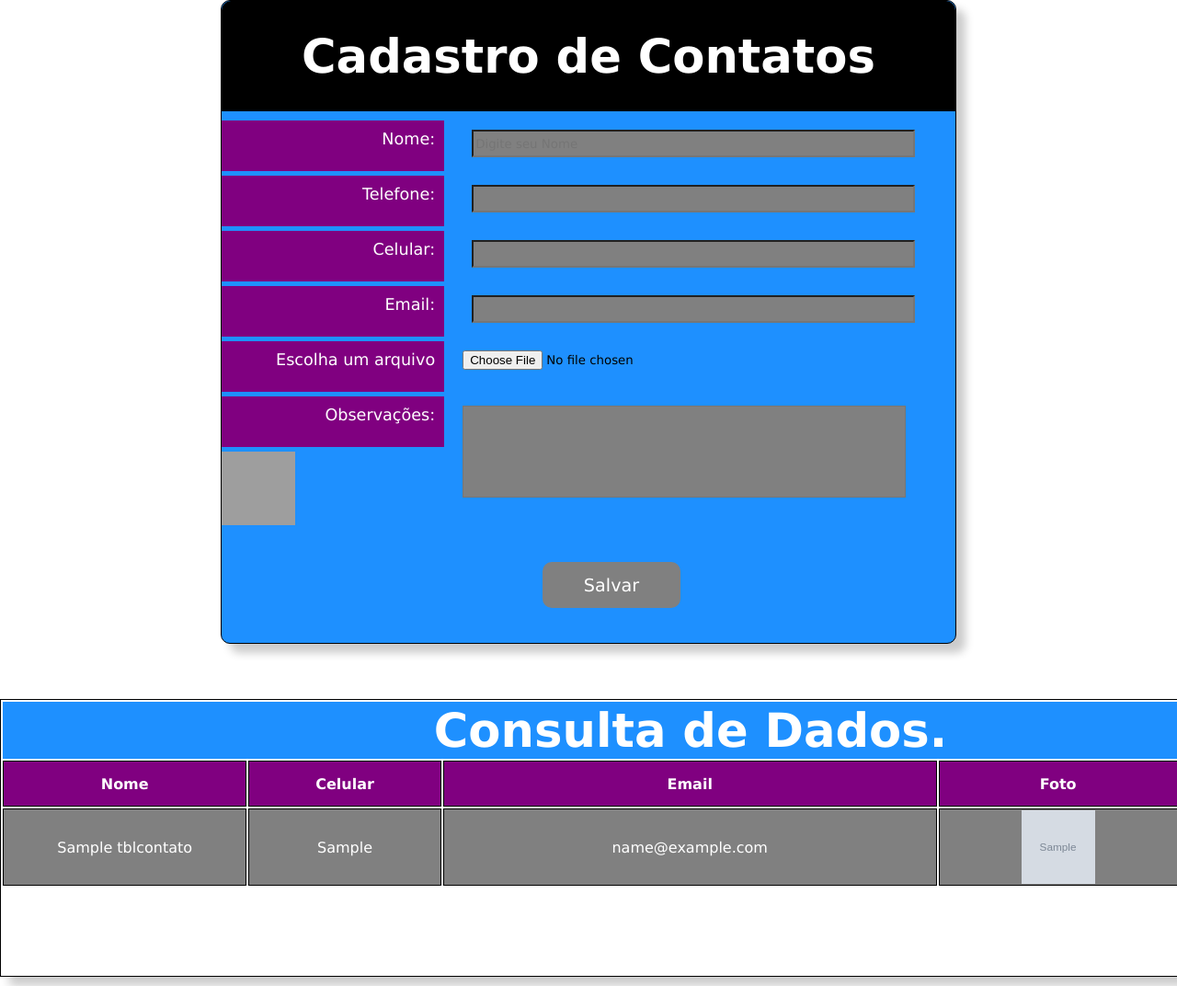
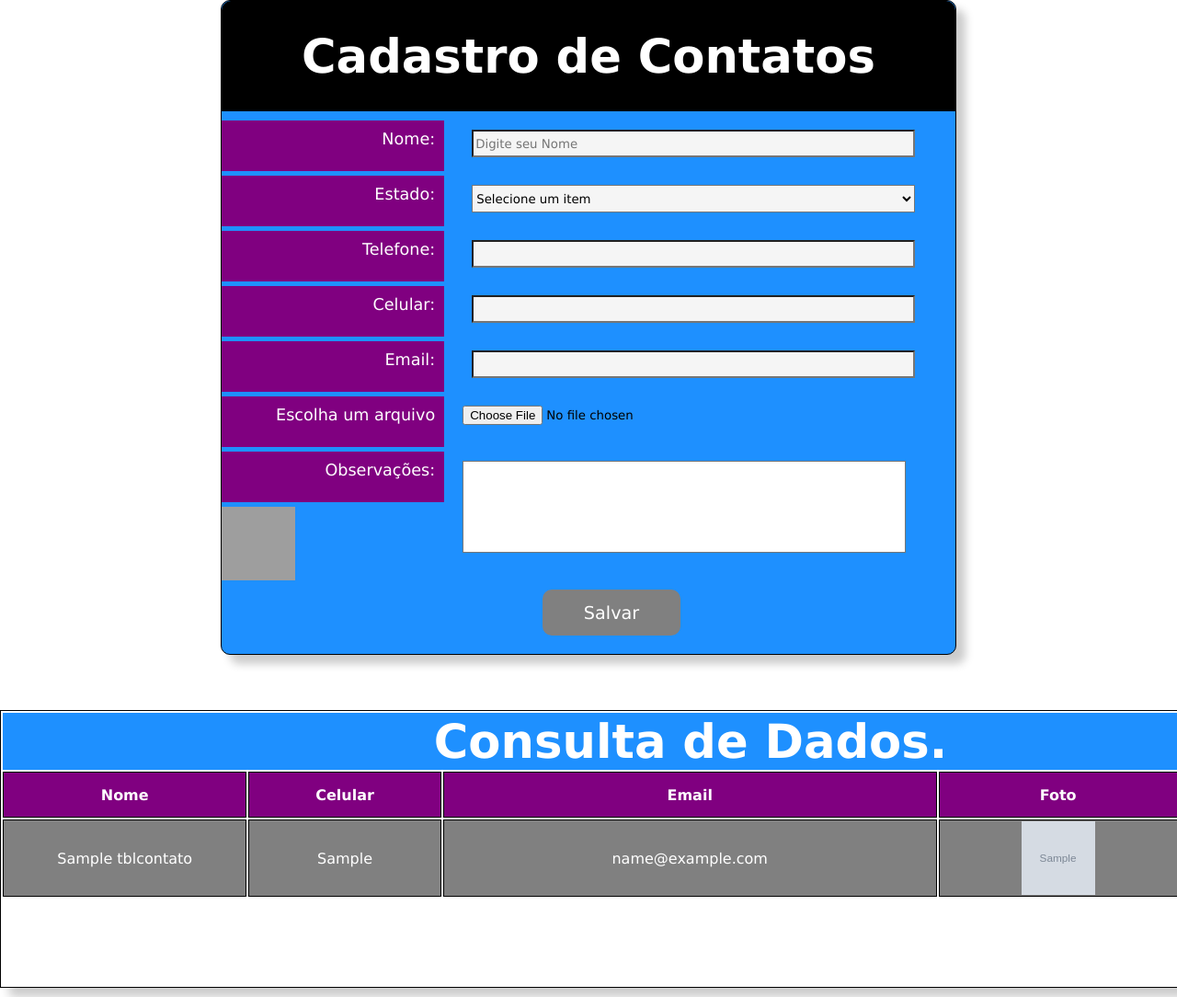
Before and after one commit to Danilomunhe/conexaoComBancoPHP, a PHP site: page / in a window 1280 px wide; the page is wider, and only the part inside the window is pictured. Shown: that part at 92% size. Run offline with PHP 8.4, Linux system fonts and the light colour scheme; tables that the repository leaves empty or names only in its code hold one stand-in row (values such as "Sample post"); grey boxes marked "Sample" are stand-in pictures; grey boxes are pictures that could not be loaded.

Commit message:
fazendo conexão entre tabelas

```diff
--- a/controller/controllerContatos.php
+++ b/controller/controllerContatos.php
@@ -17,7 +17,7 @@
         //Validação para verificar se o objeto está vázio
         if(!empty($dadosContato)){
             //Validação de caixa vazia dos elementos nome, celular e email pois são obrigatórios no BD
-            if(!empty($dadosContato['txtNome']) && !empty($dadosContato['txtCelular'] && !empty($dadosContato['txtEmail']))){
+            if(!empty($dadosContato['txtNome']) && !empty($dadosContato['txtCelular']) && !empty($dadosContato['txtEmail']) && !empty($dadosContato['sltEstado'])){
 
                 if($file['fleFoto']['name'] !=null){
                     //import da função de upload
@@ -38,12 +38,14 @@
                 //OBS: criar a chaves do array conforme os nomes dos atributos do banco de dados para uma facilidade maior
 
                 $arrayDados = array(
-                    "nome" => $dadosContato['txtNome'],
-                    "telefone" => $dadosContato['txtTelefone'],
-                    "celular" => $dadosContato['txtCelular'],
-                    "email" => $dadosContato['txtEmail'],
+                    "nome"       => $dadosContato['txtNome'],
+                    "telefone"   => $dadosContato['txtTelefone'],
+                    "celular"    => $dadosContato['txtCelular'],
+                    "email"      => $dadosContato['txtEmail'],
                     "observacao" => $dadosContato['txtObs'],
-                    "foto" => $nomeFoto
+                    "foto"       => $nomeFoto,
+                    "idEstado"  => $dadosContato['sltEstado']
+
                 );
 
                 //Import do arquivo de modelagem para manipular o BD
@@ -104,7 +106,8 @@
                         "celular" => $dadosContato['txtCelular'],
                         "email" => $dadosContato['txtEmail'],
                         "observacao" => $dadosContato['txtObs'],
-                        "foto" => $novaFoto
+                        "foto" => $novaFoto,
+                        "idestado" => $dadosContato['sltEstado']
                     );
 
                     //Import do arquivo de modelagem para manipular o BD
--- /dev/null
+++ b/controller/controllerEstados.php
@@ -0,0 +1,26 @@
+<?php
+        /****************************************************
+         * Objetivo: Arquivo responsável pela manipulação de dados de contatos
+         * Obs: Esse arquivo fará a ponte entre a View e a model
+         * Todos os tratamentos de erros devem ser realizados nesse arquivo
+         * Autor:Danilo
+         * Data:04/03
+         * Versão:1.0
+         ****************************************************/
+
+        require_once('modulo/config.php');
+
+        function listarEstado(){
+
+            //import do arquivo que vai buscar os dados
+            require_once('model/bd/estado.php');
+
+            //Chama a função que vai buscar os dados no banco de dados
+            $dados = selectAllEstado();
+
+            if(!empty($dados))
+                return $dados;
+            else
+                return false;
+         }
+?>
--- a/css/style.css
+++ b/css/style.css
@@ -81,9 +81,9 @@ select {
     height: 30px;
     margin-left: 10px;
     width: 90%;
-    background-color: gray;
+    background-color: whitesmoke;
     transition: 1s all linear;
-    color: white;
+    color: black;
 
 }
 
@@ -100,7 +100,7 @@ input[type=email]:hover{
     width: 90%;
     height: 100px;
     resize: none;
-    background-color: gray;
+    background-color: white;
     color: white;
     transition: 1s all linear;
 }
@@ -117,7 +117,6 @@ input[type=email]:hover{
     height: 50px;
     background-color: gray;
     color: white;
-    margin-top: 30px;
     font-size: 1.2em;
     transition: 1s;
     border: none;
--- a/index.php
+++ b/index.php
@@ -13,6 +13,7 @@
         //import do arquivo de configurações do projeto
         require_once('modulo/config.php');
 
+        $idestado= (string) null;
         $form = (string) "router.php?component=contatos&action=inserir";
 
         //Variavel para carregar o nome da foto
@@ -28,6 +29,7 @@
             $email      = $_SESSION['dadosContato']['email'];
             $obs        = $_SESSION['dadosContato']['obs'];
             $foto        = $_SESSION['dadosContato']['foto'];
+            $idestado        = $_SESSION['dadosContato']['idestado'];
 
             //Mudamos a ação para editar
             $form = "router.php?component=contatos&action=editar&id=".$id."&foto=".$foto;
@@ -66,6 +68,29 @@
                         </div>
                     </div>
 
+                     <div class="campos">
+                        <div class="cadastroInformacoesPessoais">
+                            <label> Estado: </label>
+                        </div>
+                        <div class="cadastroEntradaDeDados">
+                            <select name="sltEstado" id="">
+                                <option value="">Selecione um item</option>
+                                <?php
+                                    require_once('controller/controllerEstados.php');
+                                    if($listEstados = listarEstado())
+                                    {
+
+
+                                    foreach($listEstados as $item){
+                                        ?>
+                                            <option <?=$idestado==$item['id']?'selected':null ?> value="<?=$item['id']?>"><?=$item['nome']?></option>
+                                        <?php
+                                    }
+                                }
+                                ?>
+                            </select>
+                        </div>
+                    </div>
                     <div class="campos">
                         <div class="cadastroInformacoesPessoais">
                             <label> Telefone: </label>
@@ -136,7 +161,9 @@
                 <?php
                     //import do arquivo da controller para solicitar a listagem dos dados
                     require_once('controller/controllerContatos.php');
-                    $listContato = listarContato();
+                    if($listContato = listarContato()){
+
+
 
                     //Estrutura de repetição para retirar os dados da array
                     foreach($listContato as $item){
@@ -163,6 +190,7 @@
                 </tr>
             <?php
              }
+            }
             ?>
             </table>
         </div>
--- /dev/null
+++ b/model/bd/estado.php
@@ -0,0 +1,54 @@
+<?php
+    /****************************************************
+     * Objetivo: Arquivo responsável por manipular dentro do banco de dados(insert, update, select e delete)
+     * Autor:Danilo
+     * Data:11/03/2022
+     * Versão:1.0
+     ****************************************************/
+
+     //import da conexao do banco
+     require_once('conexaoMysql.php');
+
+    function selectAllEstado(){
+
+        //Abre a conexão com o banco de dados
+        $conexao = conexaoMySql();
+
+        //Script para listar todos os dados do BD
+        $sql = "select * from tblestados order by nome asc ";
+
+
+        //Quando mandamos um script para o banco do tipo insert, update e delete. Eles não devolvem resultados do banco, apenas se deu certo ou não
+        //No select o banco deve retornar uma lista de dados;
+
+        //Executa um script no banco de dados e guarda o retorno dos dados, se houver
+        $result = mysqli_query($conexao, $sql);
+
+        //Valida se o BD retornou registros
+        if($result){
+
+            //mysqli_fetch_assoc() - permite converter os dados do BD
+            //em um array para manipulação no PHP
+            //Nesta repetição estamos, convertendo os dados do BD em um array ($rsDados), além de
+            //o próprio while conseguir a quantidade de vezes que deveria ser feita a repetição
+            $cont = 0;
+            $arrayDados = null;
+            while($rsDados = mysqli_fetch_assoc($result)){
+
+                //Cria um array com os dados do BD
+                $arrayDados[$cont] = array(
+                    "id"       => $rsDados['idestado'],
+                    "nome"     => $rsDados['nome'],
+                    "sigla" => $rsDados['sigla']
+                );
+                $cont++;
+            }
+
+            //solicita o fechamento da conexao com o banco de dados
+            fecharConexao($conexao);
+
+            return $arrayDados;
+        }
+     }
+
+?>
```
Also changed, not shown: model/bd/contato.php (+20 -12 lines), arquivos/036dab43ead69f2e36811509cbf19235.png (added), arquivos/6e415001bf496e96c198e3865ae6b7ed.jpg (added), arquivos/a75d1b853c7aaa8f3cc2cc377b87707a.png (added).
